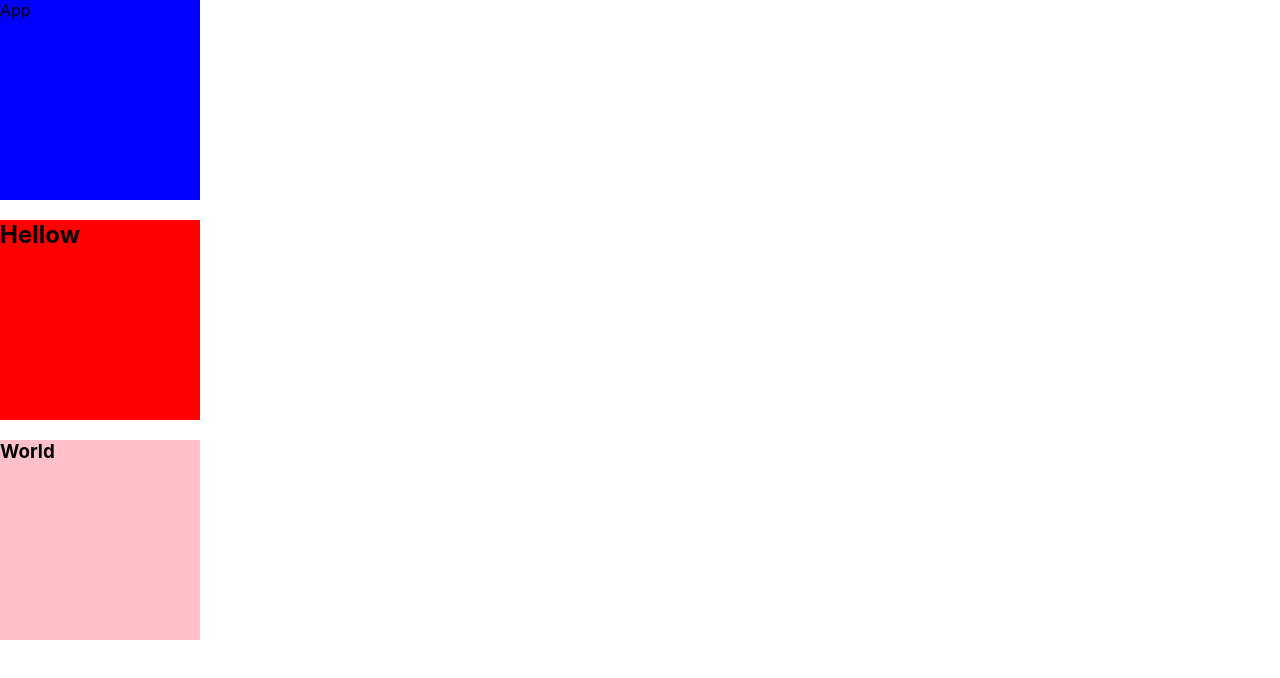
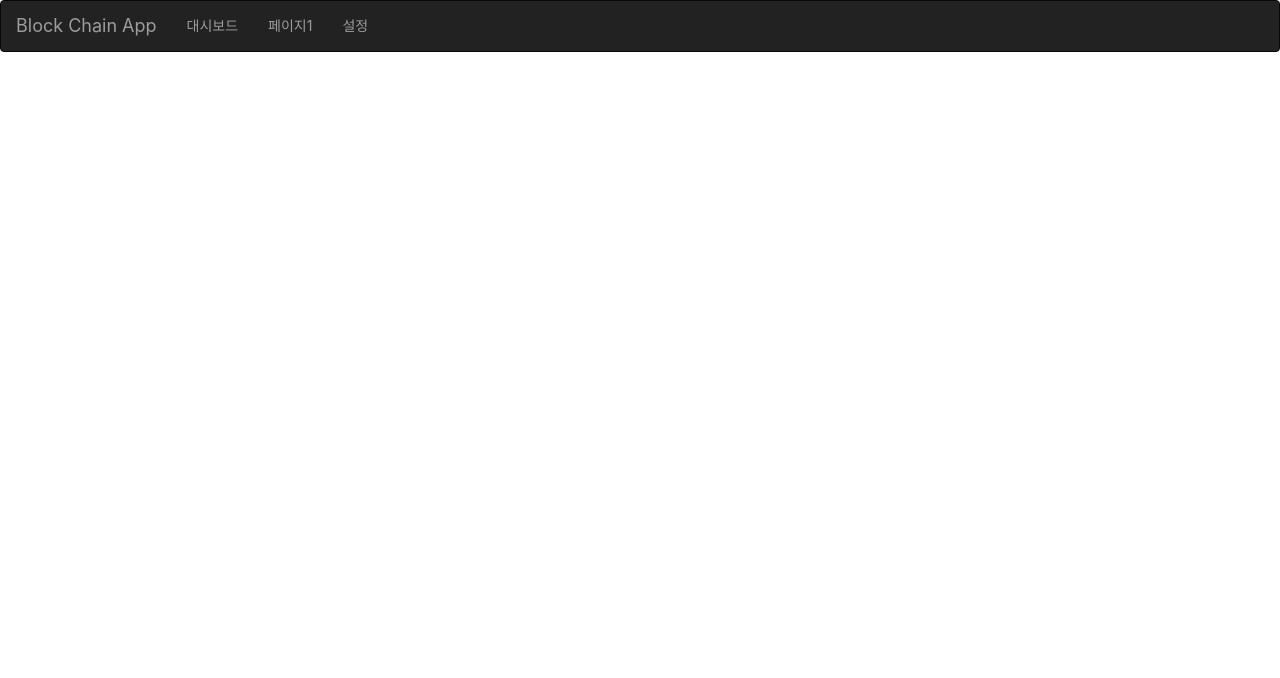
Before and after one commit to CoderJini/BlockChainApp, a React (Create React App) app: page / in a window 1280 px wide. Shown: the top 678 px of the page. Built offline with nearby package versions, Linux system fonts and the light colour scheme.

Commit message:
[2022/07/24] header 레이아웃 수정

```diff
--- a/public/index.html
+++ b/public/index.html
@@ -10,34 +10,15 @@
       content="Web site created using create-react-app"
     />
     <link rel="apple-touch-icon" href="%PUBLIC_URL%/logo192.png" />
-    <!--
-      manifest.json provides metadata used when your web app is installed on a
-      user's mobile device or desktop. See https://developers.google.com/web/fundamentals/web-app-manifest/
-    -->
     <link rel="manifest" href="%PUBLIC_URL%/manifest.json" />
-    <!--
-      Notice the use of %PUBLIC_URL% in the tags above.
-      It will be replaced with the URL of the `public` folder during the build.
-      Only files inside the `public` folder can be referenced from the HTML.
-
-      Unlike "/favicon.ico" or "favicon.ico", "%PUBLIC_URL%/favicon.ico" will
-      work correctly both with client-side routing and a non-root public URL.
-      Learn how to configure a non-root public URL by running `npm run build`.
-    -->
+    <!-- bootstrap CDN [CSS framwork add] -->
+    <link rel="stylesheet" href="https://maxcdn.bootstrapcdn.com/bootstrap/3.3.2/css/bootstrap.min.css"/>
     <title>React App</title>
   </head>
   <body>
     <noscript>You need to enable JavaScript to run this app.</noscript>
     <div id="root"></div>
-    <!--
-      This HTML file is a template.
-      If you open it directly in the browser, you will see an empty page.
 
-      You can add webfonts, meta tags, or analytics to this file.
-      The build step will place the bundled scripts into the <body> tag.
-
-      To begin the development, run `npm start` or `yarn start`.
-      To create a production bundle, use `npm run build` or `yarn build`.
-    -->
+    <script src="https://ajax.googleapis.com/ajax/libs/jquery/1.11.2/jquery.min.js"></script>
   </body>
 </html>
--- /dev/null
+++ b/src/App.css
@@ -0,0 +1,29 @@
+/* START 버튼 css START */
+button {
+    margin: 20px;
+}
+
+.w-btn {
+    position: relative;
+    border: none;
+    display: inline-block;
+    padding: 7px 14px;
+    border-radius: 8px;
+    font-family: "paybooc-Light", sans-serif;
+    box-shadow: 0 15px 35px rgba(0, 0, 0, 0.2);
+    text-decoration: none;
+    font-weight: 600;
+    transition: 0.25s;
+    background-color: #ECEBFF;
+}
+
+.w-btn:hover {
+    letter-spacing: 1px;
+    transform: scale(1.05);
+    cursor: pointer;
+}
+
+.w-btn:active {
+    transform: scale(1.1);
+}
+/* END 버튼 css END*/
--- a/src/App.js
+++ b/src/App.js
@@ -1,14 +1,13 @@
-import styles from "./App.module.css"
-import Hello from "./component/Hello";
+import "./App.css";
+import Header from "./component/Header";
 
 function App() {
 
   return (
     <div>
-        <div className={styles.box}>App</div>
-        <Hello/>
+      <Header/>
     </div>
-  );
+  )
 }
 
 export default App;
--- a/src/App.module.css
+++ /dev/null
@@ -1,5 +0,0 @@
-.box {
-    width : 200px;
-    height: 200px;
-    background-color: blue;
-}
--- /dev/null
+++ b/src/component/Header.js
@@ -0,0 +1,18 @@
+import styles from "./Header.module.css";
+import {useState} from "react";
+
+const HeaderComponent = () =>{
+
+    return (
+        <header className="navbar navbar-inverse">
+            <a class="navbar-brand">Block Chain App</a>
+            <ul class="nav navbar-nav navbar-left">
+                <li><a href="#">대시보드</a></li>
+                <li><a href="#">페이지1</a></li>
+                <li><a href="#">설정</a></li>
+            </ul>
+        </header>
+    )
+}
+
+export default HeaderComponent;
--- /dev/null
+++ b/src/component/Header.module.css
@@ -0,0 +1,13 @@
+.container {
+    max-width: 1280px;
+    margin: 0 auto;
+    display: flex;
+    justify-content: space-between;
+    align-items: center;
+    color: white;
+    background-color: black;
+}
+
+.logo {
+
+}
--- a/src/component/Hello.js
+++ /dev/null
@@ -1,13 +0,0 @@
-import styles from "./Hello.module.css"
-import World from "./World"
-
-const Hello = () =>{
-    return (
-        <dev>
-            <h2 className={styles.box}>Hellow</h2>
-            <World/>
-        </dev>
-    )
-}
-
-export default Hello;
--- a/src/component/Hello.module.css
+++ /dev/null
@@ -1,5 +0,0 @@
-.box {
-    width : 200px;
-    height: 200px;
-    background-color: red;
-}
--- a/src/component/World.js
+++ /dev/null
@@ -1,11 +0,0 @@
-import styles from "./World.module.css"
-
-const World = () => {
-    return (
-        <dev>
-            <h3 className={styles.box}>World</h3>
-        </dev>
-    )
-}
-
-export default World;
--- a/src/component/World.module.css
+++ /dev/null
@@ -1,5 +0,0 @@
-.box {
-    width : 200px;
-    height: 200px;
-    background-color:pink;
-}
```
